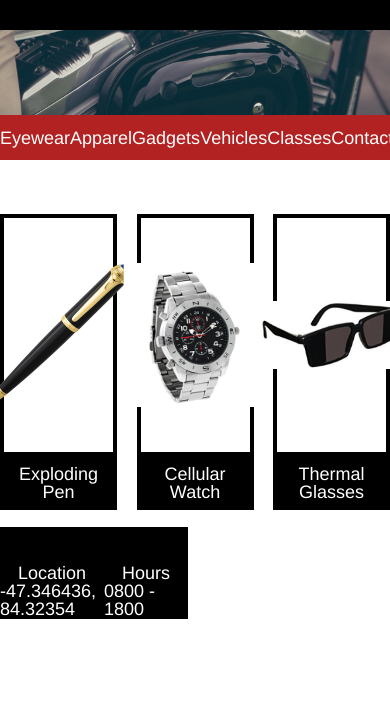
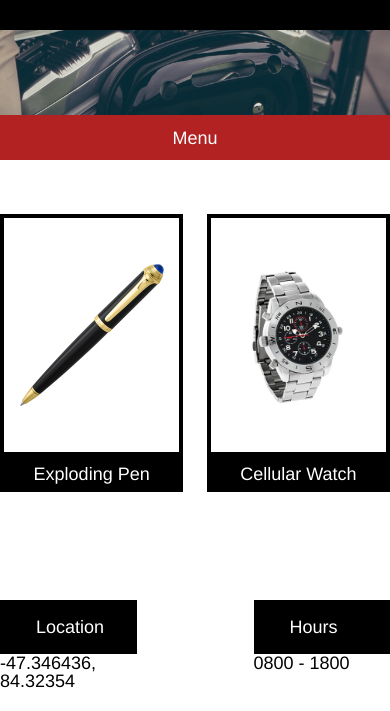
Before and after one commit to thomasbigfield/SecretAgentSupply, a plain HTML site: page index.html in a window 390 px wide. Shown: the part 389-1100 px from the top of the page. Before the commit the page ends 1026 px from the top, so only its background shows below. Drawn offline with Linux system fonts and the light colour scheme.

Commit message:
Adjusted for tablet layout

```diff
--- a/index.html
+++ b/index.html
@@ -35,6 +35,9 @@
             <li>Classes</li>
             <li>Contact</li>
           </ul>
+          <ul class="mobile-nav">
+            <li>Menu</li>
+          </ul>
         </nav>
       </div>
     </div>
@@ -65,11 +68,11 @@
         <div class="information">
           <div class="info location">
             <span class="title">Location</span>
-            <span>-47.346436, 84.32354</span>
+            <span class="subtitle">-47.346436, 84.32354</span>
           </div>
           <div class="info hours">
             <span class="title">Hours</span>
-            <span>0800 - 1800</span>
+            <span class="subtitle">0800 - 1800</span>
           </div>
         </div>
       </div>
--- a/resources/css/style.css
+++ b/resources/css/style.css
@@ -38,10 +38,18 @@ nav ul {
   padding: 0.75rem 0;
 }
 
+footer {
+  background-color: black;
+  padding: 5rem 0;
+  margin-top: 4rem;
+  text-align: left;
+}
+
 /* All Class CSS */
 
 .container {
   max-width: 960px;
+  align-content: center;
 }
 
 .heading .container {
@@ -71,6 +79,10 @@ nav ul {
 .navibar span {
   margin: 0rem 0.75rem;
   color: white
+}
+
+.mobile-nav {
+  display: none;
 }
 
 .items {
@@ -107,15 +119,49 @@ nav ul {
 .information {
   display: flex;
   justify-content: space-between;
-  width: 35%;
+  margin: 3rem 0 0 0;
 }
 
+
 .info {
+  width: 35%;
   margin: 3rem 0 0 0;
 }
 
 .title {
+  display: block;
   background-color: black;
-  padding: 2rem 1rem;
+  padding: 1rem 2rem;
+}
+
+.subtitle {
+  color: black;
 }
 /* All ID CSS */
+
+
+/* Media Queries */
+
+@media only screen and (max-width: 1024px) {
+  .item {
+    width: 47%;
+  }
+  .item.glasses {
+    display: none;
+  }
+}
+
+@media only screen and (max-width: 1024px) {
+  nav ul {
+    display: none;
+}
+
+@media only screen and (max-width: 1024px) {
+  .mobile-nav {
+    display: block;
+    text-align: center;
+}
+
+@media only screen and (max-width: 470px) {
+
+}
```
